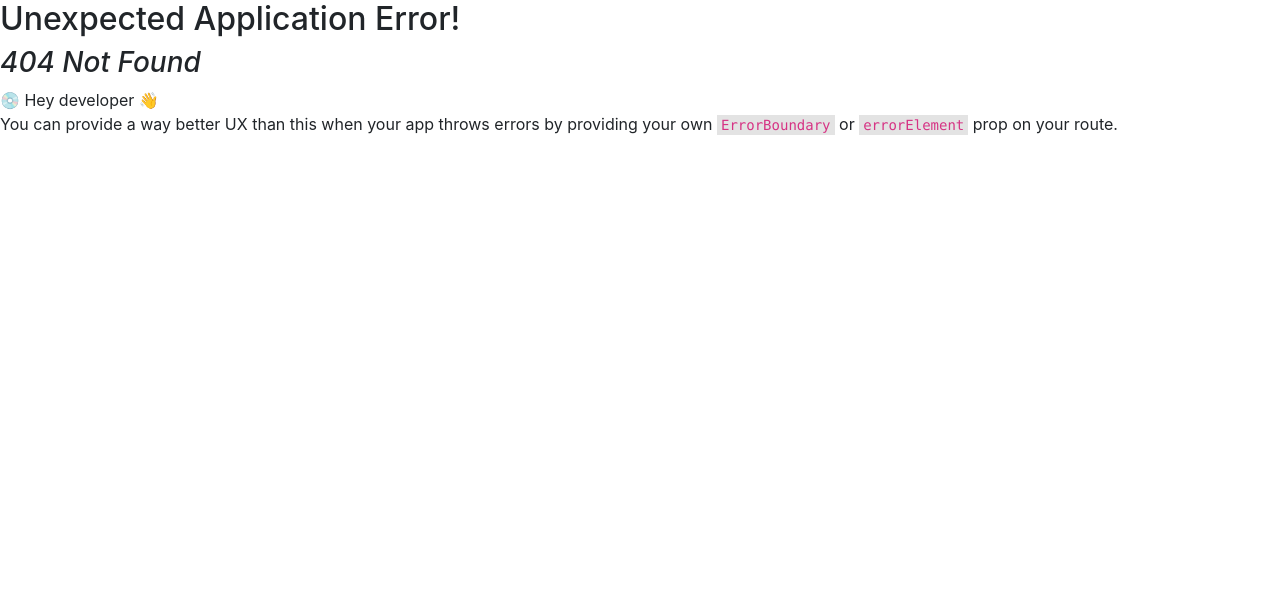
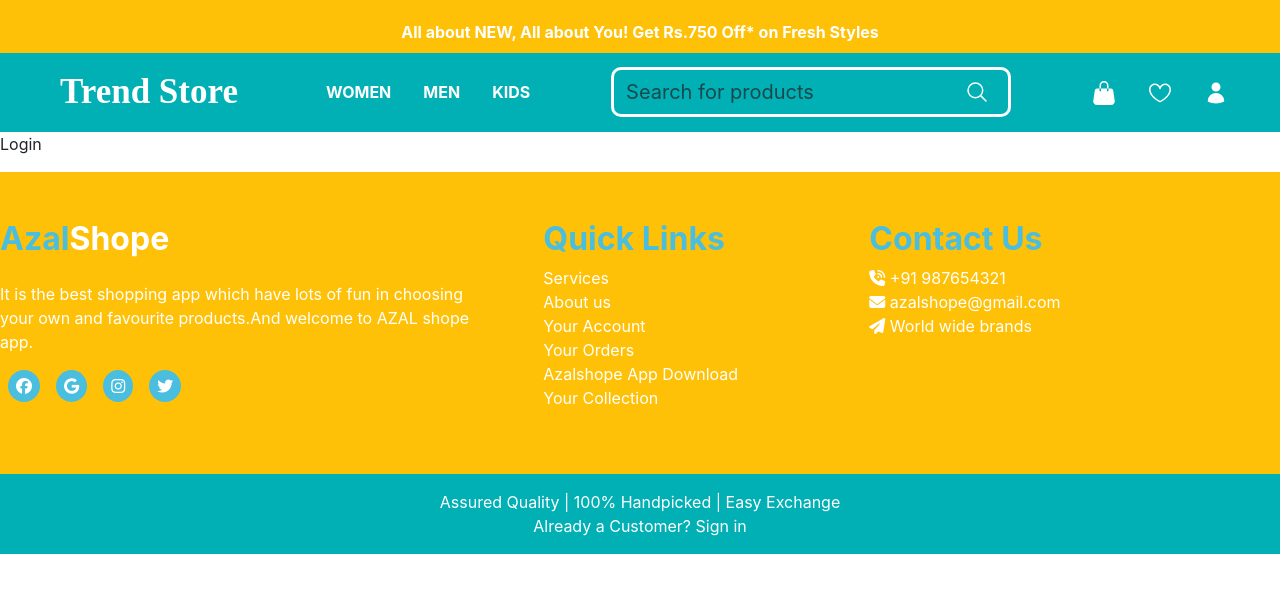
Before and after one commit to sukumarae5/Azalshope, a React (Create React App) app in the folder azalfrontend/: page /login in a window 1280 px wide. Before the commit this address had no page. Shown: the top 592 px of the page. Built offline with nearby package versions, Linux system fonts and the light colour scheme; no server answers.

Commit message:
initial commit

```diff
--- a/azalfrontend/public/index.html
+++ b/azalfrontend/public/index.html
@@ -22,7 +22,7 @@
       work correctly both with client-side routing and a non-root public URL.
       Learn how to configure a non-root public URL by running `npm run build`.
     -->
-  <title>React App</title>
+  <title>AZAL SHOPE</title>
   <link rel="stylesheet" href="https://cdn.jsdelivr.net/npm/bootstrap@5.3.2/dist/css/bootstrap.min.css"
     integrity="sha384-T3c6CoIi6uLrA9TneNEoa7RxnatzjcDSCmG1MXxSR1GAsXEV/Dwwykc2MPK8M2HN" crossorigin="anonymous" />
     <link rel="stylesheet" href="https://cdnjs.cloudflare.com/ajax/libs/font-awesome/6.5.1/css/all.min.css" integrity="sha512-DTOQO9RWCH3ppGqcWaEA1BIZOC6xxalwEsw9c2QQeAIftl+Vegovlnee1c9QX4TctnWMn13TZye+giMm8e2LwA==" crossorigin="anonymous" referrerpolicy="no-referrer" />
--- a/azalfrontend/src/components/common/Header.js
+++ b/azalfrontend/src/components/common/Header.js
@@ -8,6 +8,7 @@ import { InputGroup } from "react-bootstrap";
 import { HiUser } from "react-icons/hi2";
 import { GoHeart } from "react-icons/go";
 import { BsHandbagFill } from "react-icons/bs";
+import { Link } from 'react-router-dom';
 
 const Header = () => {
   const [user, setUser] = useState(false);
@@ -34,7 +35,7 @@ const Header = () => {
       </div>
       <Navbar expand="lg" className="justify-content-between">
         <Container fluid>
-          <Navbar.Brand href="#" className='text-white fw-bold mx-lg-5 fs-lg-3' style={{ fontFamily: 'Itim,cursive', fontSize: '35px', fontWeight: 'bold' }}>Trend Store</Navbar.Brand>
+          <Navbar.Brand as={Link} to="/" className='text-white fw-bold mx-lg-5 fs-lg-3' style={{ fontFamily: 'Itim,cursive', fontSize: '35px', fontWeight: 'bold' }}>Trend Store</Navbar.Brand>
           <Navbar.Toggle aria-controls="navbarScroll" />
           <Navbar.Collapse id="navbarScroll">
             <Nav
@@ -85,7 +86,7 @@ const Header = () => {
                   <GoHeart size={24} />
                 </span>
               </Nav.Link>
-            <Nav.Link href="#login" className="text-white fs-lg-2 mx-lg-2">
+            <Nav.Link as={Link} to="/login" className="text-white fs-lg-2 mx-lg-2">
                 <div className="d-flex flex-column" style={{ position: "relative" }}>
                   <div>
                     <HiUser onClick={userlogin} size={24} />
--- a/azalfrontend/src/index.js
+++ b/azalfrontend/src/index.js
@@ -17,6 +17,8 @@ import Productscreen from './screens/Productscreen'
 import Cartscreen from './screens/Cartscreen'
 import Checkoutscreen from './screens/Checkoutscreen'
 import Orderhistoryscreen from './screens/Orderhistoryscreen'
+import Login from "./screens/Login";
+import Register from "./screens/Register";
 
 
 const router = createBrowserRouter(
@@ -27,6 +29,8 @@ const router = createBrowserRouter(
       <Route path="/cartscreen" element={<Cartscreen />}/>
       <Route path="/checkoutscreen" element={<Checkoutscreen />}/>
       <Route path="/orderhistoryscreen" element={<Orderhistoryscreen />}/>
+      <Route path="/login" element={<Login />}/>
+      <Route path="/register" element={<Register />}/>
     </Route>
   )
 );
--- /dev/null
+++ b/azalfrontend/src/screens/Login.js
@@ -0,0 +1,9 @@
+import React from 'react'
+
+const Login = () => {
+  return (
+    <div>Login</div>
+  )
+}
+
+export default Login
--- /dev/null
+++ b/azalfrontend/src/screens/Register.js
@@ -0,0 +1,9 @@
+import React from 'react'
+
+const Register = () => {
+  return (
+    <div>Register</div>
+  )
+}
+
+export default Register
```
